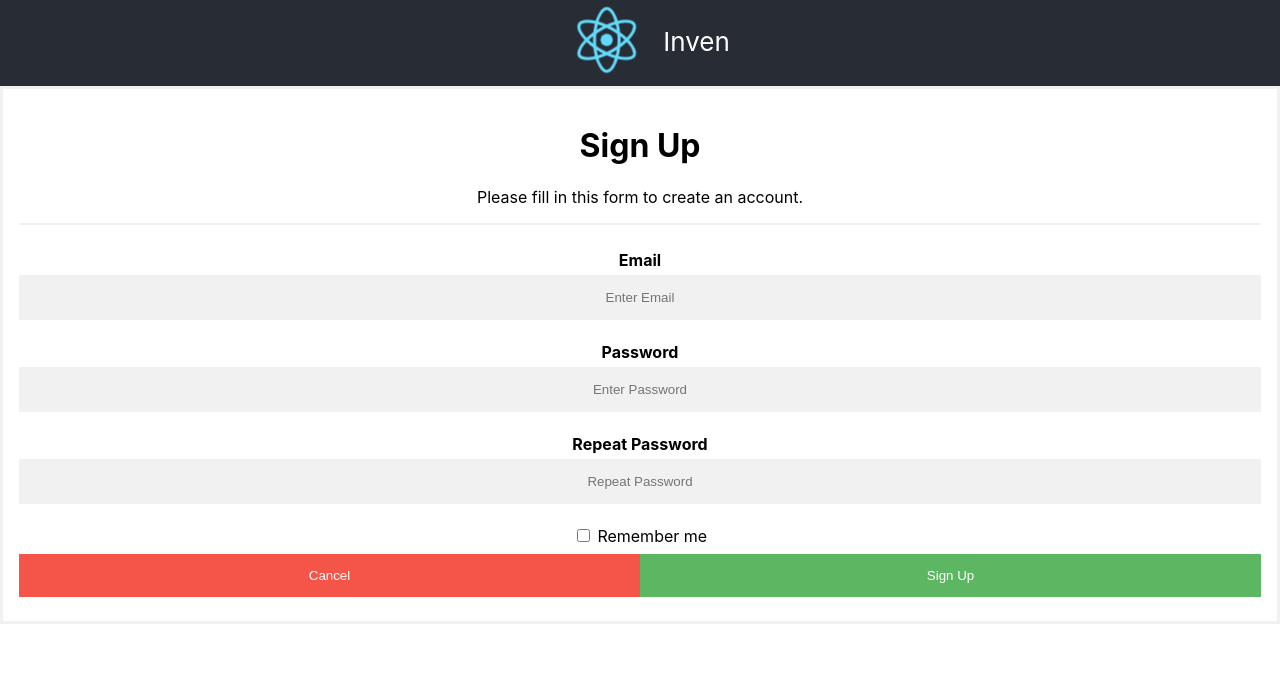
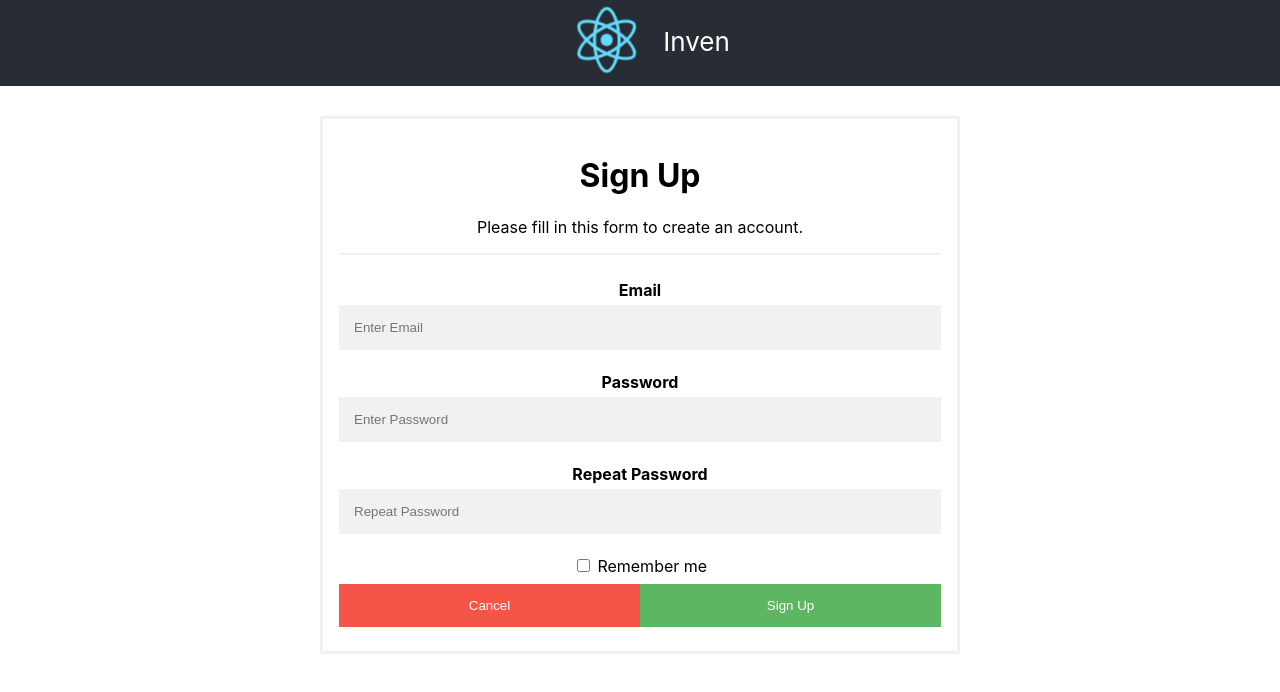
Before and after one commit to pukuba/Inven, a React (Create React App) app in the folder front-end/: page /signup in a window 1280 px wide. Shown: the top 692 px of the page. Built offline with nearby package versions, Linux system fonts and the light colour scheme.

Commit message:
로그인, 가입 폼 스타일 추가

```diff
--- a/front-end/src/pages/login.css
+++ b/front-end/src/pages/login.css
@@ -1,6 +1,14 @@
 /* Bordered form */
 form {
   border: 3px solid #f1f1f1;
+}
+
+.login-form {
+  min-width: 300px;
+  width: 50%;
+  height: fit-content;
+  margin: auto;
+  margin-top: 30px;
 }
 
 /* Full-width inputs */
--- a/front-end/src/pages/login.js
+++ b/front-end/src/pages/login.js
@@ -21,7 +21,7 @@ import logo from './../logo.svg';
 function LoginForm() {
   // from https://www.w3schools.com/howto/howto_css_login_form.asp
     return (
-    <form method="post">
+    <form method="post" class="login-form">
     <div class="imgcontainer">
       <img src={logo} className="App-logo" alt="logo"/>
     </div>
--- a/front-end/src/pages/signup.css
+++ b/front-end/src/pages/signup.css
@@ -1,18 +1,9 @@
-.login-wrapper{
-    width: fit-content;
-    margin: auto;
-}
-
-.login-form{
-    border-radius: 10px;
-    font-size: 18px;
-    background-color: aqua;
-    padding-left: 10px;
-    padding-right: 10px;
-}
-
-input{
-    text-align: center;
+.signup-form {
+  min-width: 300px;
+  width: 50%;
+  height: fit-content;
+  margin: auto;
+  margin-top: 30px;
 }
 
 * {box-sizing: border-box}
--- a/front-end/src/pages/signup.js
+++ b/front-end/src/pages/signup.js
@@ -19,7 +19,7 @@ import './signup.css';
 function SignUpForm() {
   // from https://www.w3schools.com/howto/howto_css_signup_form.asp
     return (
-      <form >
+      <form class="signup-form">
       <div class="container">
         <h1>Sign Up</h1>
         <p>Please fill in this form to create an account.</p>
```
